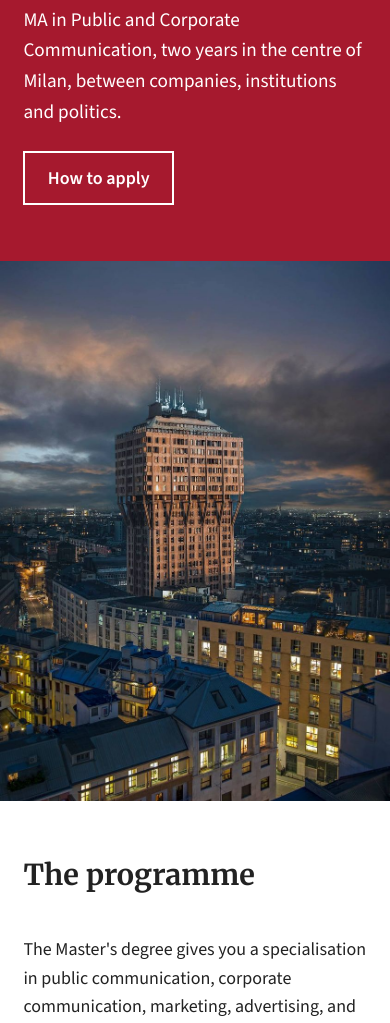
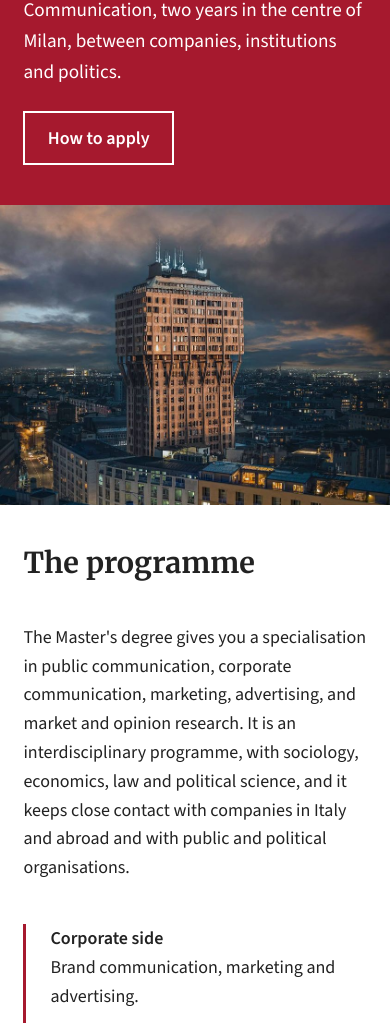
Before and after one commit to DianaOrunbayeva/in-class-project, a plain HTML site: page in-class-project/index.html in a window 390 px wide. Shown: the part 361-1384 px from the top of the page. Drawn offline with nearby package versions, Linux system fonts and the light colour scheme.

Commit message:
add mobile media query for 768px breakpoint

```diff
--- a/in-class-project/styles/style.css
+++ b/in-class-project/styles/style.css
@@ -276,3 +276,27 @@ iframe {
     font-size: 0.8rem;
     color: #888;
 }
+
+
+/* Responsive styles */
+@media (max-width: 768px) {
+    .hero-text {
+        padding: 2.5rem 6%;
+    }
+
+    .hero-text h1 {
+        font-size: 2.2rem;
+    }
+
+    .hero-image {
+        max-height: 300px;
+    }
+
+    .section {
+        padding: 2.5rem 6%;
+    }
+
+    .two-columns {
+        gap: 1.5rem;
+    }
+}
```
